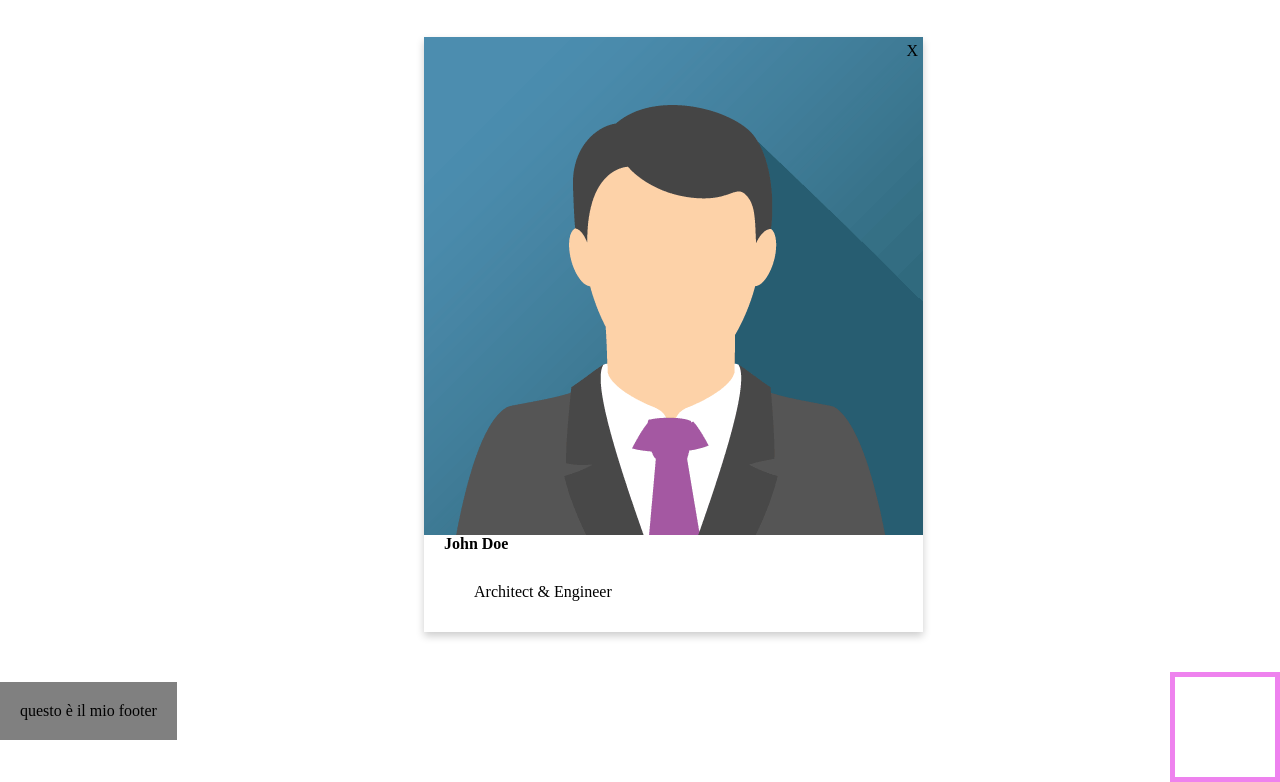
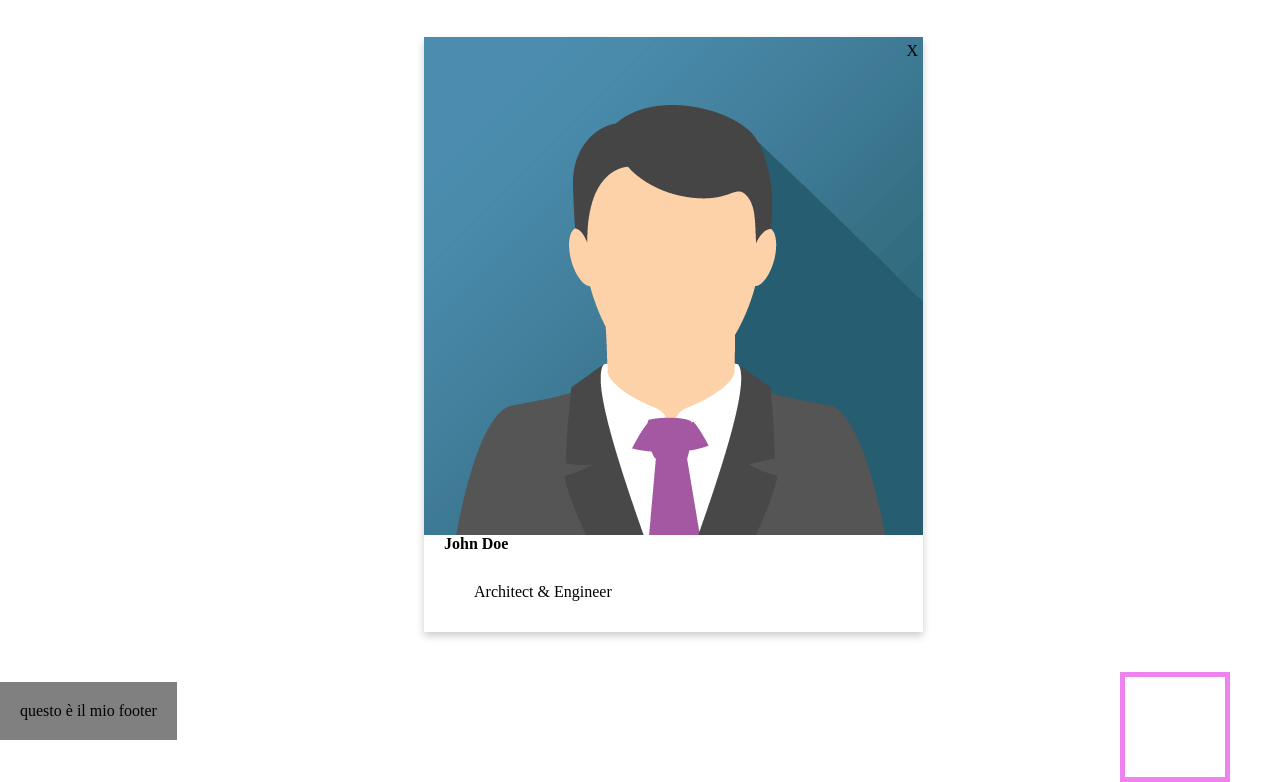
Before and after one commit to MBENE-DIEYE/esercizio2-css, a plain HTML site: page index.html in a window 1280 px wide. Shown: the part 2684-3466 px from the top of the page. Drawn offline with Linux system fonts and the light colour scheme.

Commit message:
quadrato

```diff
--- a/style.css
+++ b/style.css
@@ -134,11 +134,12 @@ footer{
     background: gray;
 }
 .quadrato{
+    position: absolute;
     width: 50px;
     height: 50px;
     padding: 50px;
     border: 5px solid violet;
-    float: right;
+    right: 50px;
 }
 .card0{
     width: 40%;
```
